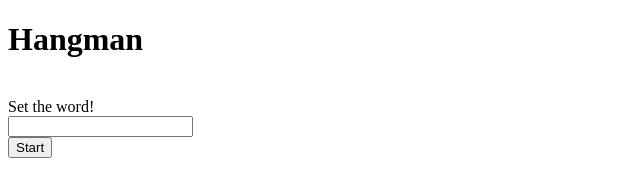
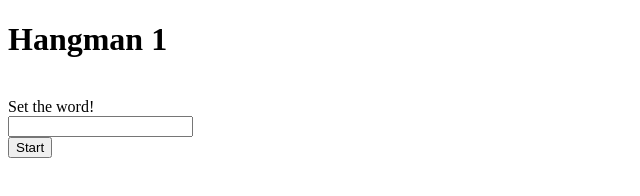
Before and after one commit to Motsar/appGame, a plain HTML site: page index.html in a window 1280 px wide. Shown: the full height of the page, 0-640 px from the left. Drawn offline with Linux system fonts and the light colour scheme.

Commit message:
test test

```diff
--- a/index.html
+++ b/index.html
@@ -16,7 +16,7 @@
     </style>
 </head>
 <body>
-    <h1>Hangman</h1><br>
+    <h1>Hangman 1</h1><br>
     <div id="setWord">
         <label for="setTheWord">Set the word!</label><br>
         <input type="text" id="setTheWord" name="setTheWord"><br>
@@ -144,12 +144,14 @@
     }
 
     //hide quess letters fields invisible and show restart button
+
     function changeButtons(){
         document.getElementById("quessLetter").style.display="none";
         document.getElementById("restart").style.display="inline";
     }
 
     //Reset game
+
     function restart(){
         location.reload();
     }
```
